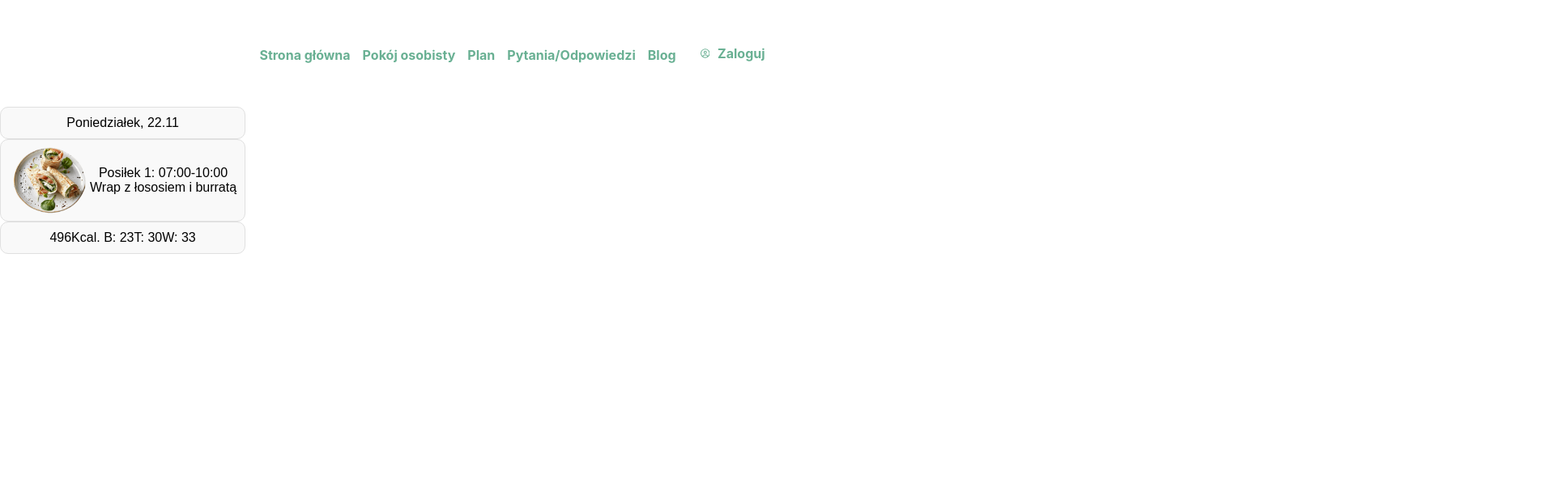
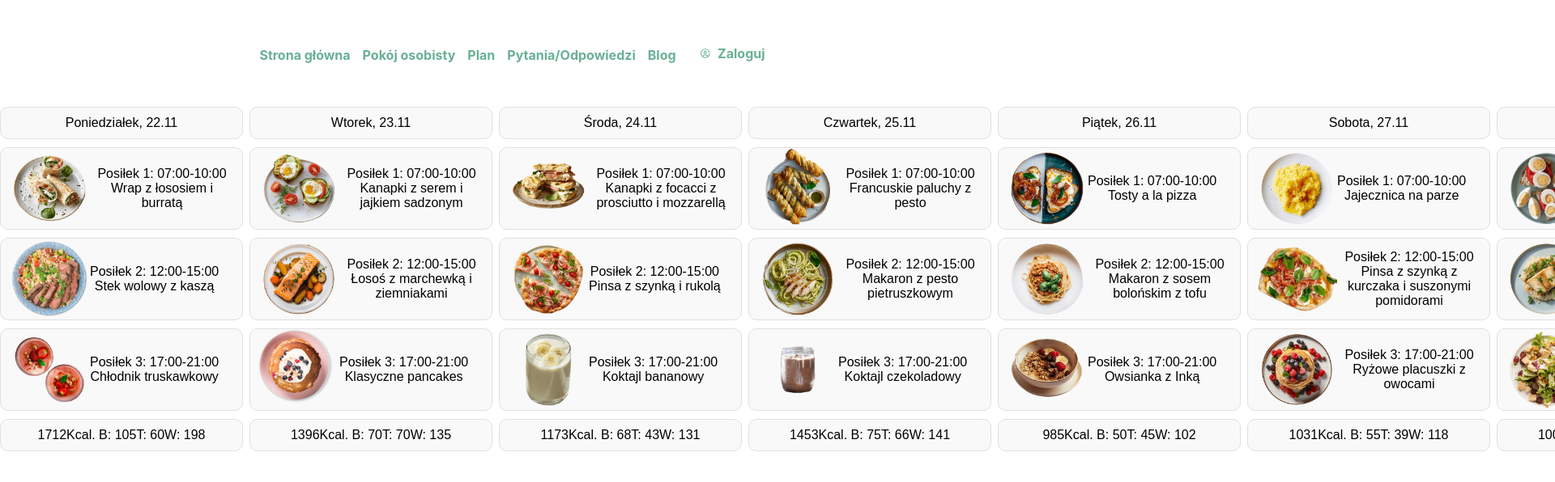
Before and after one commit to irinapukish/Build_YOUr_self, a React (Create React App) app in the folder buildyourself/: page /weeklymenuplan in a window 1280 px wide. Shown: the top 596 px of the page at 81% size, 1920 px wide, since content can reach past the window. Built offline with nearby package versions, Linux system fonts and the light colour scheme.

Commit message:
Add menu plan for weekly

```diff
--- a/buildyourself/src/WeeklyMenuPlan.jsx
+++ b/buildyourself/src/WeeklyMenuPlan.jsx
@@ -1,8 +1,10 @@
-import React, { useState } from "react";
+import React from "react";
 
-const TestDay = {
+const DayOne = {
   data: "Poniedziałek, 22.11",
   meals: [
+
+
     {
     text:"Posiłek 1: 07:00-10:00",
       name: "Wrap z łososiem i burratą",
@@ -14,23 +16,273 @@ const TestDay = {
         carbohydrates_per_100g: 33,
       },
     },
-
+    {
+      text:"Posiłek 2: 12:00-15:00",
+        name: "Stek wolowy z kaszą",
+        imgSrc: "images/foto_przepisy/obiad/stek_wolowy_z_kasza.png",
+        kcal: {
+          calories_per_100g: 777,
+          protein_per_100g: 56,
+          fat_per_100g: 18,
+          carbohydrates_per_100g: 100,
+        },
+      },
+      {
+        text:"Posiłek 3: 17:00-21:00",
+          name: "Chłodnik truskawkowy",
+          imgSrc: "images/foto_przepisy/kolacja/chlodnik_truskawkowy.png",
+          kcal: {
+            calories_per_100g: 439,
+            protein_per_100g: 26,
+            fat_per_100g: 12,
+            carbohydrates_per_100g: 65,
+          },
+        },
   ],
 };
 
-const testWeek = [TestDay];
+const DayTwo = {
+  data: "Wtorek, 23.11",
+  meals: [
+    {
+      text:"Posiłek 1: 07:00-10:00",
+      name: "Kanapki z serem i jajkiem sadzonym",
+      imgSrc: "images/foto_przepisy/sniadanie/kanapki_z_serem_i_jajkiem_sadzonym.png",
+      kcal: {
+        calories_per_100g: 732,
+        protein_per_100g: 35,
+        fat_per_100g: 37,
+        carbohydrates_per_100g: 72,
+      },
+    },
+    {
+      text:"Posiłek 2: 12:00-15:00",
+        name: "Łosoś z marchewką i ziemniakami",
+        imgSrc: "images/foto_przepisy/obiad/losos_z_marchewka_i_ziemniakami.png",
+        kcal: {
+          calories_per_100g: 472,
+          protein_per_100g: 30,
+          fat_per_100g: 23,
+          carbohydrates_per_100g: 41,
+        },
+      },
+      {
+        text:"Posiłek 3: 17:00-21:00",
+          name: "Klasyczne pancakes",
+          imgSrc: "images/foto_przepisy/kolacja/klasyczne_pancakes.png",
+          kcal: {
+            calories_per_100g: 192,
+            protein_per_100g: 5,
+            fat_per_100g: 10,
+            carbohydrates_per_100g: 22,
+          },
+        },
+  ],
+};
+
+const DayThree = {
+  data: "Środa, 24.11",
+  meals: [
+    {
+      text:"Posiłek 1: 07:00-10:00",
+      name: "Kanapki z focacci z prosciutto i mozzarellą",
+      imgSrc: "images/foto_przepisy/sniadanie/kanapki_z_focacci_z_prosciutto_i_mozzarella.png",
+      kcal: {
+        calories_per_100g: 406,
+        protein_per_100g: 22,
+        fat_per_100g: 16,
+        carbohydrates_per_100g: 42,
+      },
+    },
+    {
+      text:"Posiłek 2: 12:00-15:00",
+        name: "Pinsa z szynką i rukolą",
+        imgSrc: "images/foto_przepisy/obiad/pinsa_z_szynka_i_rukola.png",
+        kcal: {
+          calories_per_100g: 262,
+          protein_per_100g: 15,
+          fat_per_100g: 9,
+          carbohydrates_per_100g: 29,
+        },
+      },
+      {
+        text:"Posiłek 3: 17:00-21:00",
+          name: "Koktajl bananowy",
+          imgSrc: "images/foto_przepisy/kolacja/koktajl_bananowy.png",
+          kcal: {
+            calories_per_100g: 505,
+            protein_per_100g: 31,
+            fat_per_100g: 18,
+            carbohydrates_per_100g: 60,
+          },
+        },
+  ],
+};
+const DayFour = {
+  data: "Czwartek, 25.11",
+  meals: [
+    {
+      text:"Posiłek 1: 07:00-10:00",
+      name: "Francuskie paluchy z pesto",
+      imgSrc: "images/foto_przepisy/sniadanie/francuskie_paluchy_z_pesto.png",
+      kcal: {
+        calories_per_100g: 428,
+        protein_per_100g: 7,
+        fat_per_100g: 32,
+        carbohydrates_per_100g: 26,
+      },
+    },
+    {
+      text:"Posiłek 2: 12:00-15:00",
+        name: "Makaron z pesto pietruszkowym",
+        imgSrc: "images/foto_przepisy/obiad/makaron_z_pesto_pietruszkowym.png",
+        kcal: {
+          calories_per_100g: 474,
+          protein_per_100g: 42,
+          fat_per_100g: 16,
+          carbohydrates_per_100g: 39,
+        },
+      },
+      {
+        text:"Posiłek 3: 17:00-21:00",
+          name: "Koktajl czekoladowy",
+          imgSrc: "images/foto_przepisy/kolacja/koktajl_czekoladowy.png",
+          kcal: {
+            calories_per_100g: 551,
+            protein_per_100g: 26,
+            fat_per_100g: 18,
+            carbohydrates_per_100g: 76,
+          },
+        },
+  ],
+};
+const DayFive = {
+  data: "Piątek, 26.11",
+  meals: [
+    {
+      text:"Posiłek 1: 07:00-10:00",
+      name: "Tosty a la pizza",
+      imgSrc: "images/foto_przepisy/sniadanie/tosty_a_la_pizza.png",
+      kcal: {
+        calories_per_100g: 566,
+        protein_per_100g: 27,
+        fat_per_100g: 28,
+        carbohydrates_per_100g: 56,
+      },
+    },
+    {
+      text:"Posiłek 2: 12:00-15:00",
+        name: "Makaron z sosem bolońskim z tofu",
+        imgSrc: "images/foto_przepisy/obiad/makaron_z_sosem_bolonskim_z_tofu.png",
+        kcal: {
+          calories_per_100g: 248,
+          protein_per_100g: 13,
+          fat_per_100g: 11,
+          carbohydrates_per_100g: 24,
+        },
+      },
+      {
+        text:"Posiłek 3: 17:00-21:00",
+          name: "Owsianka z Inką",
+          imgSrc: "images/foto_przepisy/kolacja/owsianka_z_inka.png",
+          kcal: {
+            calories_per_100g: 171,
+            protein_per_100g: 10,
+            fat_per_100g: 6,
+            carbohydrates_per_100g: 22,
+          },
+        },
+  ],
+};
+const DaySix = {
+  data: "Sobota, 27.11",
+  meals: [
+    {
+      text:"Posiłek 1: 07:00-10:00",
+      name: "Jajecznica na parze",
+      imgSrc: "/images/foto_przepisy/sniadanie/jajecznica _na_parze.png",
+      kcal: {
+        calories_per_100g: 472,
+        protein_per_100g: 30,
+        fat_per_100g: 23,
+        carbohydrates_per_100g: 38,
+      },
+    },
+    {
+      text:"Posiłek 2: 12:00-15:00",
+        name: "Pinsa z szynką z kurczaka i suszonymi pomidorami",
+        imgSrc: "images/foto_przepisy/obiad/pinsa_z_szynka_z_kurczaka_i_suszonymi_pomidorami.png",
+        kcal: {
+          calories_per_100g: 298,
+          protein_per_100g: 17,
+          fat_per_100g: 11,
+          carbohydrates_per_100g: 32,
+        },
+      },
+      {
+        text:"Posiłek 3: 17:00-21:00",
+          name: "Ryżowe placuszki z owocami",
+          imgSrc: "images/foto_przepisy/kolacja/ryzowe_placuszki_z_owocami.png",
+          kcal: {
+            calories_per_100g: 261,
+            protein_per_100g: 8,
+            fat_per_100g: 5,
+            carbohydrates_per_100g: 48,
+          },
+        },
+  ],
+};
+const DaySeven = {
+  data: "Niedziela, 27.11",
+  meals: [
+    {
+      text:"Posiłek 1: 07:00-10:00",
+      name: "Kanapki z jajkiem na twardo i warzywami",
+      imgSrc: "/images/foto_przepisy/sniadanie/kanapki_z_jajkiem_na_twardo_i_warzywami.png",
+      kcal: {
+        calories_per_100g: 542,
+        protein_per_100g: 26,
+        fat_per_100g: 24,
+        carbohydrates_per_100g: 58,
+      },
+    },
+    {
+      text:"Posiłek 2: 12:00-15:00",
+        name: "Dorsz gotowany na parze z kuskusem",
+        imgSrc: "images/foto_przepisy/obiad/dorsz_gotowany_na_parze_z_kuskusem.png",
+        kcal: {
+          calories_per_100g: 212,
+          protein_per_100g: 13,
+          fat_per_100g: 7,
+          carbohydrates_per_100g: 24,
+        },
+      },
+      {
+        text:"Posiłek 3: 17:00-21:00",
+          name: "Sałatka z serem brie, winogronami, orzechami i grzankami",
+          imgSrc: "images/foto_przepisy/kolacja/salatka_z_serem_brie_winogronami_orzechami_i_grzankami.png",
+          kcal: {
+            calories_per_100g: 247,
+            protein_per_100g: 9,
+            fat_per_100g: 14,
+            carbohydrates_per_100g: 22,
+          },
+        },
+  ],
+};
+const testWeek = [DayOne, DayTwo, DayThree, DayFour, DayFive, DaySix, DaySeven];
 
 const WeeklyMenuPlan = () => {
   return (
     <div style={{display: "flex"}}>
       {testWeek.map((d) => (
-        <div>
+        <div style={styles.oneday}>
 
-            <div style={boxstyle} className="day-week">{d.data}</div>
+            <div style={styles.boxstyle} className="day-week">{d.data}</div>
 
             {d.meals.map((m) => (
-              <div style={container_plan}>
-                <img style={imgstyle} src={m.imgSrc} />
+              <div style={styles.container_plan}>
+                <img style={styles.imgstyle} src={m.imgSrc} />
                 <div>
 
                 <div >{m.text}</div>
@@ -39,7 +291,7 @@ const WeeklyMenuPlan = () => {
               </div>
             ))}
 
-            <div style={boxstyle} className="kcal">
+            <div style={styles.boxstyle} className="kcal">
               {d.meals.reduce((total, meal) => total + meal.kcal.calories_per_100g, 0)}
               Kcal.{" "}
 
@@ -58,19 +310,28 @@ const WeeklyMenuPlan = () => {
   );
 };
 
-const imgstyle={
+const styles = {
+
+  oneday:{
+    display: 'flex',
+    flexDirection: 'column',
+    gap: '10px',
+    minWidth: '300px',
+    marginRight: '8px'
+  },
+imgstyle:{
     maxWidth: '100px',
     boxShadow: 'none'
-}
-const boxstyle={
+},
+boxstyle:{
     padding: '10px',
         border: '1px solid #e0e0e0',
         borderRadius: '10px',
         backgroundColor: '#f9f9f9',
         fontFamily: 'Arial, sans-serif',
         fontSize: '16px',
-}
-const container_plan={
+},
+container_plan:{
     display:"flex",
     flexDirection:'row',
      alignItems:'center',
@@ -80,4 +341,5 @@ const container_plan={
      backgroundColor: '#f9f9f9',
      fontFamily: 'Arial, sans-serif',
 }
+}
 export default WeeklyMenuPlan;
```
